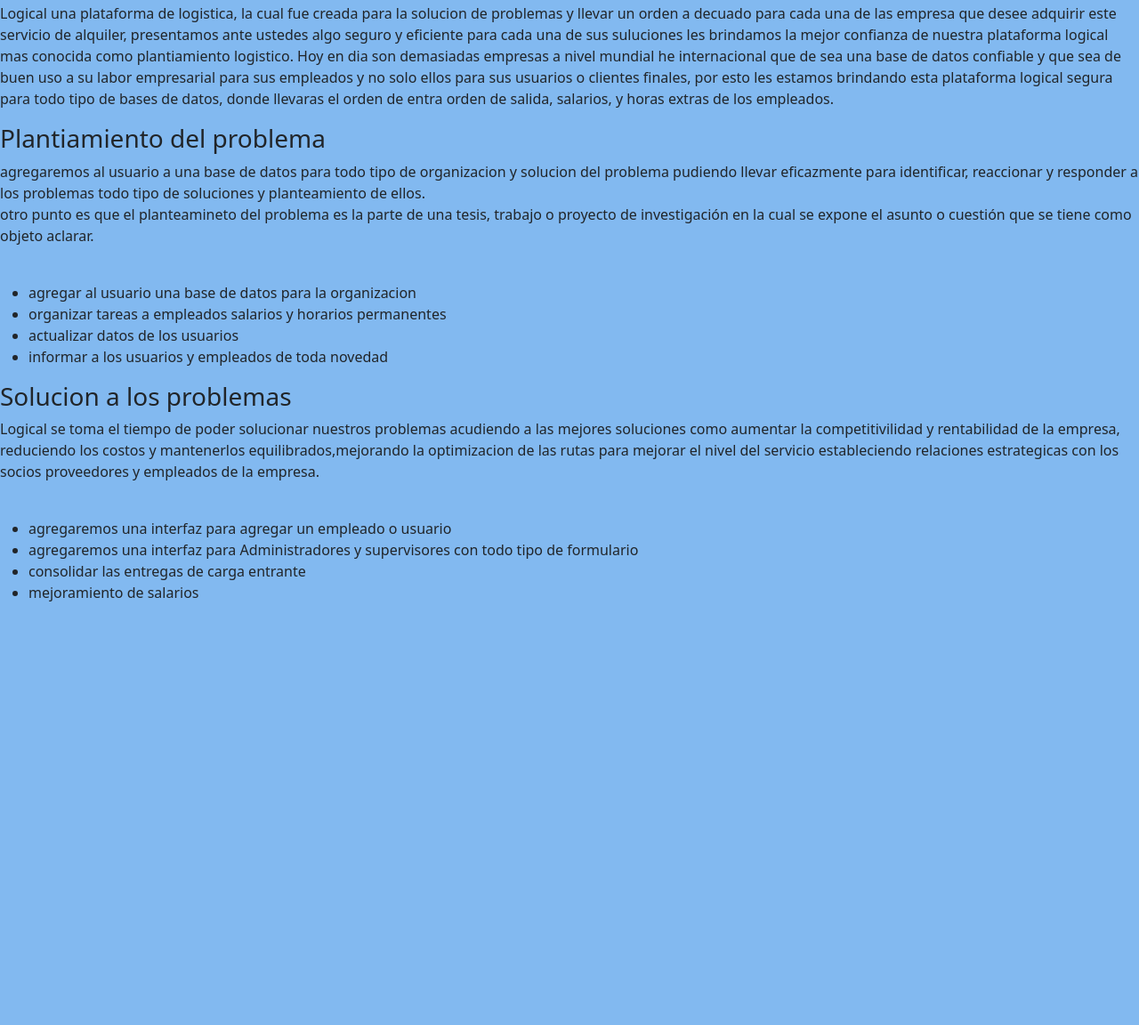
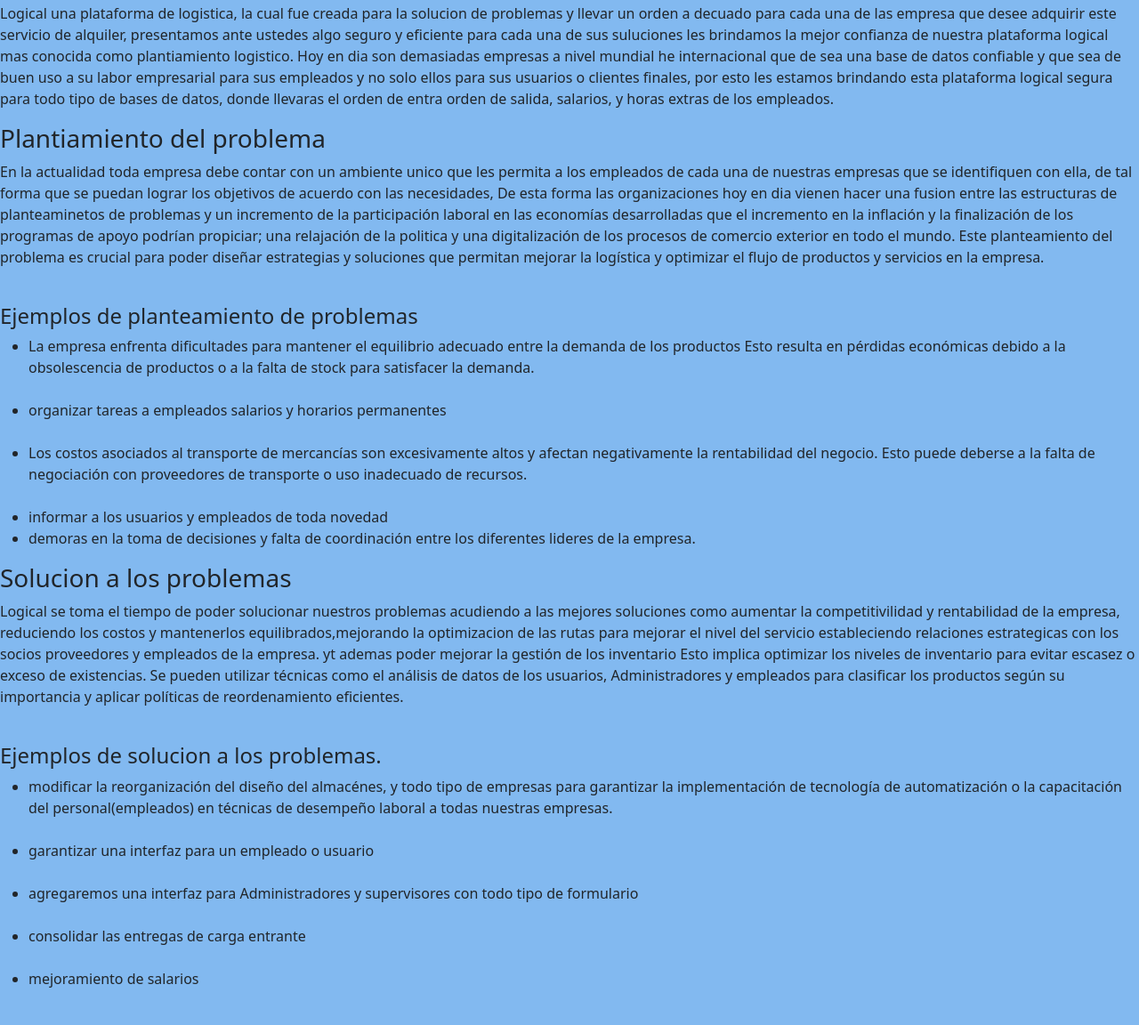
Before and after one commit to Brayan-has/Logical, a PHP site: page /Proyecto/vista/view.php in a window 1280 px wide. Shown: the part 179-1331 px from the top of the page at 89% size. Before the commit the page ends 855 px from the top, so only its background shows below. Run offline with PHP 8.4, Linux system fonts and the light colour scheme.

Commit message:
modificacion planteamiento del problema y planeamiento de la solucion

```diff
--- a/vista/view.php
+++ b/vista/view.php
@@ -60,31 +60,38 @@
 
     </p>
   </div>
+  <!--generaremos un planteamiento del problema  -->
  <div>
     <h3>Plantiamiento del problema</h3>
-    <p>agregaremos al usuario a una base de datos para todo tipo de organizacion y solucion del problema
-      pudiendo llevar eficazmente para identificar, reaccionar y responder a los problemas todo tipo de soluciones y planteamiento de ellos. <br>
-      otro punto es que el planteamineto del problema es la parte de una tesis, trabajo o proyecto de investigación en la cual se expone el asunto o cuestión que se tiene como objeto aclarar.
+    <p>
+        En la actualidad toda empresa debe contar con un ambiente unico que les permita a los empleados de cada una de nuestras empresas que se identifiquen con ella, de tal forma que se puedan lograr los objetivos de acuerdo con las necesidades, De esta forma las organizaciones hoy en dia vienen hacer una fusion entre las estructuras de planteaminetos de problemas y un incremento de la participación laboral  en las economías desarrolladas que el incremento en la inflación y la finalización de los programas de apoyo podrían propiciar; una relajación de la politica y una digitalización de los procesos de comercio exterior en todo el mundo. Este planteamiento del problema es crucial para poder diseñar estrategias y soluciones que permitan mejorar la logística y optimizar el flujo de productos y servicios en la empresa.
     </p> <br>
 
+
+    <h4>Ejemplos de planteamiento de problemas</h4>
     <ul>
-      <li>agregar al usuario una base de datos para la organizacion</li>
-      <li>organizar tareas a empleados salarios y horarios permanentes</li>
-      <li>actualizar datos de los usuarios</li>
+      <li> La empresa enfrenta dificultades para mantener el equilibrio adecuado entre la demanda de los productos Esto resulta en pérdidas económicas debido a la obsolescencia de productos o a la falta de stock para satisfacer la demanda. </li><br>
+      <li>organizar tareas a empleados salarios y horarios permanentes</li><br>
+      <li> Los costos asociados al transporte de mercancías son excesivamente altos y afectan negativamente la rentabilidad del negocio. Esto puede deberse a la falta de negociación con proveedores de transporte o uso inadecuado de recursos.</li> <br>
       <li>informar a los usuarios y empleados de toda novedad</li>
+      <li>demoras en la toma de decisiones y falta de coordinación entre los diferentes lideres de la empresa.</li>
+
     </ul>
 
   </div>
 
   <div>
     <h3>Solucion a los problemas</h3>
-    <p>Logical se toma el tiempo de poder solucionar nuestros problemas acudiendo a las mejores soluciones como aumentar la competitivilidad y rentabilidad de la empresa, reduciendo los costos y mantenerlos equilibrados,mejorando la optimizacion de las rutas para mejorar el nivel del servicio estableciendo relaciones estrategicas con los socios proveedores y empleados de la empresa.</p><br>
+    <p>Logical se toma el tiempo de poder solucionar nuestros problemas acudiendo a las mejores soluciones como aumentar la competitivilidad y rentabilidad de la empresa, reduciendo los costos y mantenerlos equilibrados,mejorando la optimizacion de las rutas para mejorar el nivel del servicio estableciendo relaciones estrategicas con los socios proveedores y empleados de la empresa. yt ademas poder mejorar la gestión de los inventario Esto implica optimizar los niveles de inventario para evitar escasez o exceso de existencias. Se pueden utilizar técnicas como el análisis de datos de los usuarios, Administradores y empleados  para clasificar los productos según su importancia y aplicar políticas de reordenamiento eficientes.
 
+</p><br>
+    <h4>Ejemplos de solucion a los problemas.</h4>
     <ul>
-      <li>agregaremos una interfaz para agregar un empleado o usuario</li>
-      <li>agregaremos una interfaz para Administradores y supervisores con todo tipo de formulario</li>
-      <li>consolidar las entregas de carga entrante </li>
-      <li>mejoramiento de salarios</li>
+      <li> modificar la reorganización del diseño del almacénes, y todo tipo de empresas para garantizar la implementación de tecnología de automatización o la capacitación del personal(empleados) en técnicas de desempeño laboral a todas nuestras empresas.</li><br>
+      <li>garantizar una interfaz para un empleado o usuario</li><br>
+      <li>agregaremos una interfaz para Administradores y supervisores con todo tipo de formulario</li><br>
+      <li>consolidar las entregas de carga entrante </li><br>
+      <li>mejoramiento de salarios</li><br>
     </ul>
   </div>
   <script src="https://cdn.jsdelivr.net/npm/bootstrap@5.3.2/dist/js/bootstrap.bundle.min.js"
```
